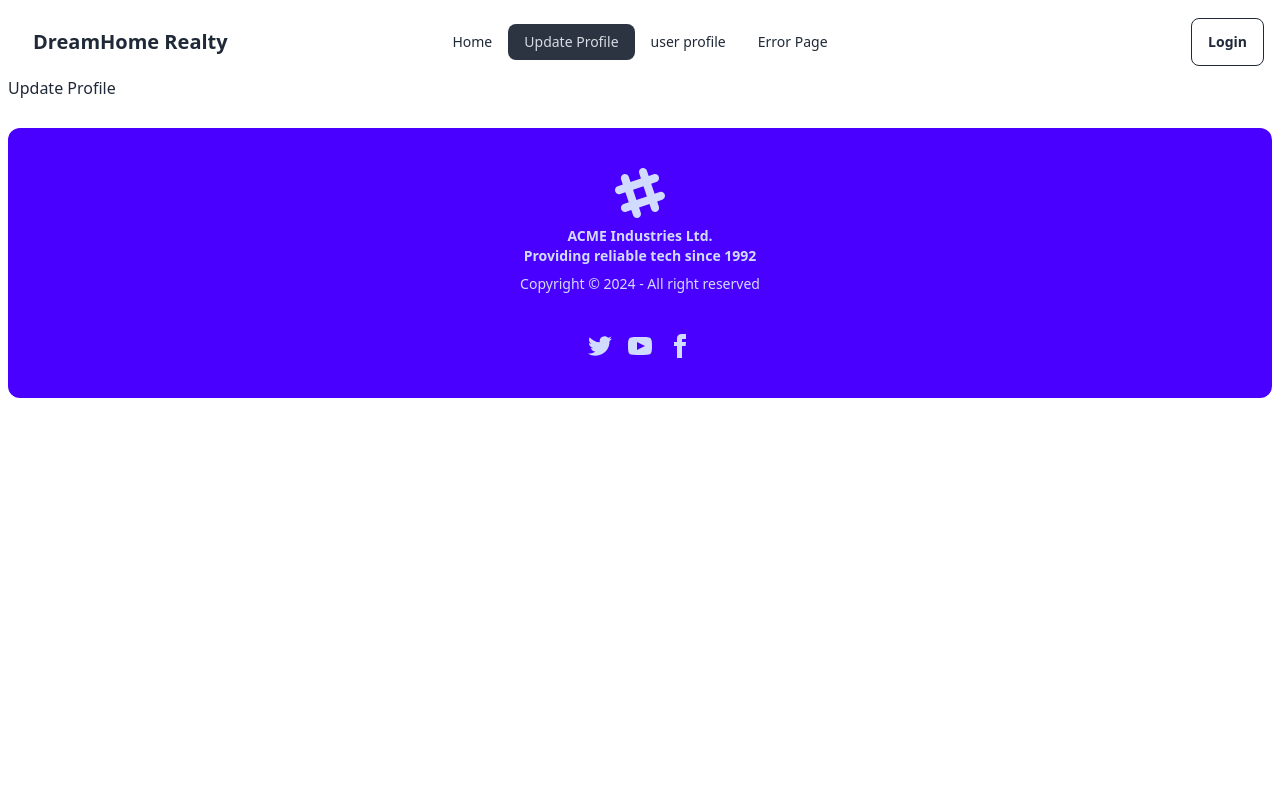
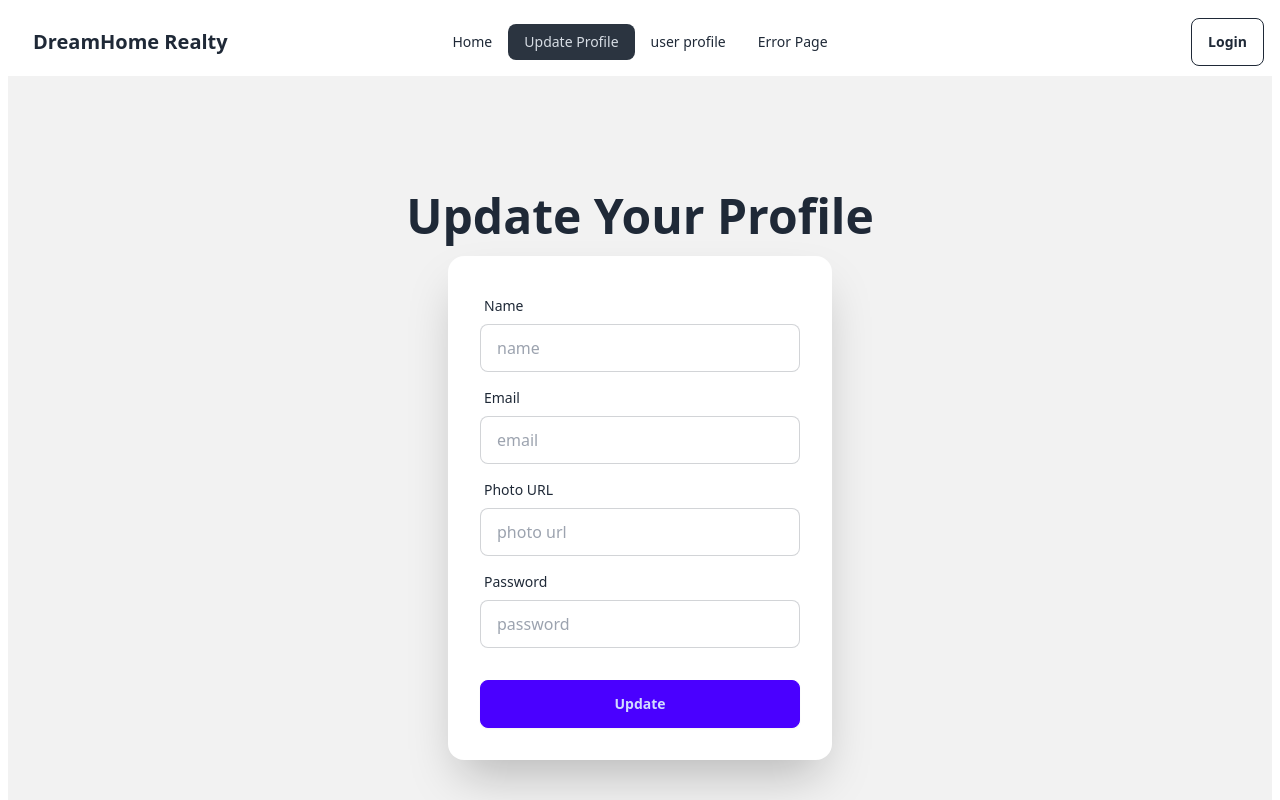
Before and after one commit to mhrhabib2004/my-project-nine, a React (Vite) app: page /UpdateProfile in a window 1280 px wide. Shown: the top 800 px of the page. Built offline with nearby package versions, Linux system fonts and the light colour scheme; no server answers.

Commit message:
completed nevber

```diff
--- a/src/Comonents/Navbar.jsx
+++ b/src/Comonents/Navbar.jsx
@@ -41,7 +41,7 @@ const Navbar = () => {
 
     {
         user?.email ? <div className="flex gap-2 items-center"><div className="w-10 rounded-full">
-        <img className="rounded-full" alt="profile" src={user?.ImageUrl} />
+        <img className="rounded-full" alt="profile" src={user?.photoURL} />
               </div> <button onClick={handelSingout} className="btn btn-warning">Sing out</button></div>
         :
         <Link to={"/Login"}> <button className="btn btn-outline">Login</button></Link>
--- a/src/Comonents/Register.jsx
+++ b/src/Comonents/Register.jsx
@@ -43,6 +43,7 @@ const Register = () => {
         .then(result=>{
             console.log(result.user)
             alert('Your Registration successfull');
+            return;
 
 
 
--- a/src/Comonents/UpdateProfile.jsx
+++ b/src/Comonents/UpdateProfile.jsx
@@ -1,11 +1,51 @@
-import Navbar from "./Navbar";
+import { useContext } from "react";
+
+import { AuthContext } from "../Provaider/AuthProvaider";
 
 const UpdateProfile = () => {
+    const {user}=useContext(AuthContext);
+    console.log(user)
     return (
-        <div>
+        <div className="hero min-h-screen bg-base-200">
+  <div className="hero-content flex-col ">
+    <div className="text-center ">
+      <h1 className="text-5xl font-bold">Update Your Profile</h1>
 
-            <h2 className="3xl">Update Profile</h2>
+    </div>
+    <div className="card shrink-0 w-full max-w-sm shadow-2xl bg-base-100">
+      <form className="card-body">
+        <div className="form-control">
+          <label className="label">
+            <span className="label-text">Name</span>
+          </label>
+          <input type="text" name="name" placeholder="name" className="input input-bordered" required />
         </div>
+        <div className="form-control">
+          <label className="label">
+            <span className="label-text">Email</span>
+          </label>
+          <input type="email" name="email" placeholder="email" className="input input-bordered" required />
+        </div>
+        <div className="form-control">
+          <label className="label">
+            <span className="label-text">Photo URL</span>
+          </label>
+          <input type="text" placeholder="photo url" className="input input-bordered" required />
+        </div>
+        <div className="form-control">
+          <label className="label">
+            <span className="label-text">Password</span>
+          </label>
+          <input type="password" placeholder="password" className="input input-bordered" required />
+
+        </div>
+        <div className="form-control mt-6">
+          <button className="btn btn-primary">Update</button>
+        </div>
+      </form>
+    </div>
+  </div>
+</div>
     );
 };
 
--- a/src/Comonents/Userprofile.jsx
+++ b/src/Comonents/Userprofile.jsx
@@ -1,10 +1,27 @@
-import Navbar from "./Navbar";
+import { Link } from "react-router-dom";
+import { useContext } from "react";
+import auth from "../firebase.config";
+import { AuthContext } from "../Provaider/AuthProvaider";
 
 const Userprofile = () => {
+    const {user}=useContext(AuthContext);
+    // console.log(user);
     return (
-        <div>
 
-            <h2 className="2xl">userprofile</h2>
+
+        <div className="grid justify-center">
+            <div className="card w-96 bg-base-100 shadow-xl">
+            <figure className="px-10 pt-10">
+                <img src={user?.photoURL} alt="Shoes" className="rounded-xl" />
+            </figure>
+            <div className="card-body items-center text-center">
+                <h2 className="card-title">Name :{user?.displayName}</h2>
+                <p>Email :{user?.email}</p>
+                <div className="card-actions">
+                    <Link to={"/Home"}><button className="btn btn-primary">Back to Home</button></Link>
+                </div>
+            </div>
+        </div>
         </div>
     );
 };
--- a/src/Provaider/AuthProvaider.jsx
+++ b/src/Provaider/AuthProvaider.jsx
@@ -39,6 +39,7 @@ const AuthProvaider = ({children}) => {
         gitProvider
 
 
+
     }
     return (
         <AuthContext.Provider value={authInfo}>
```
